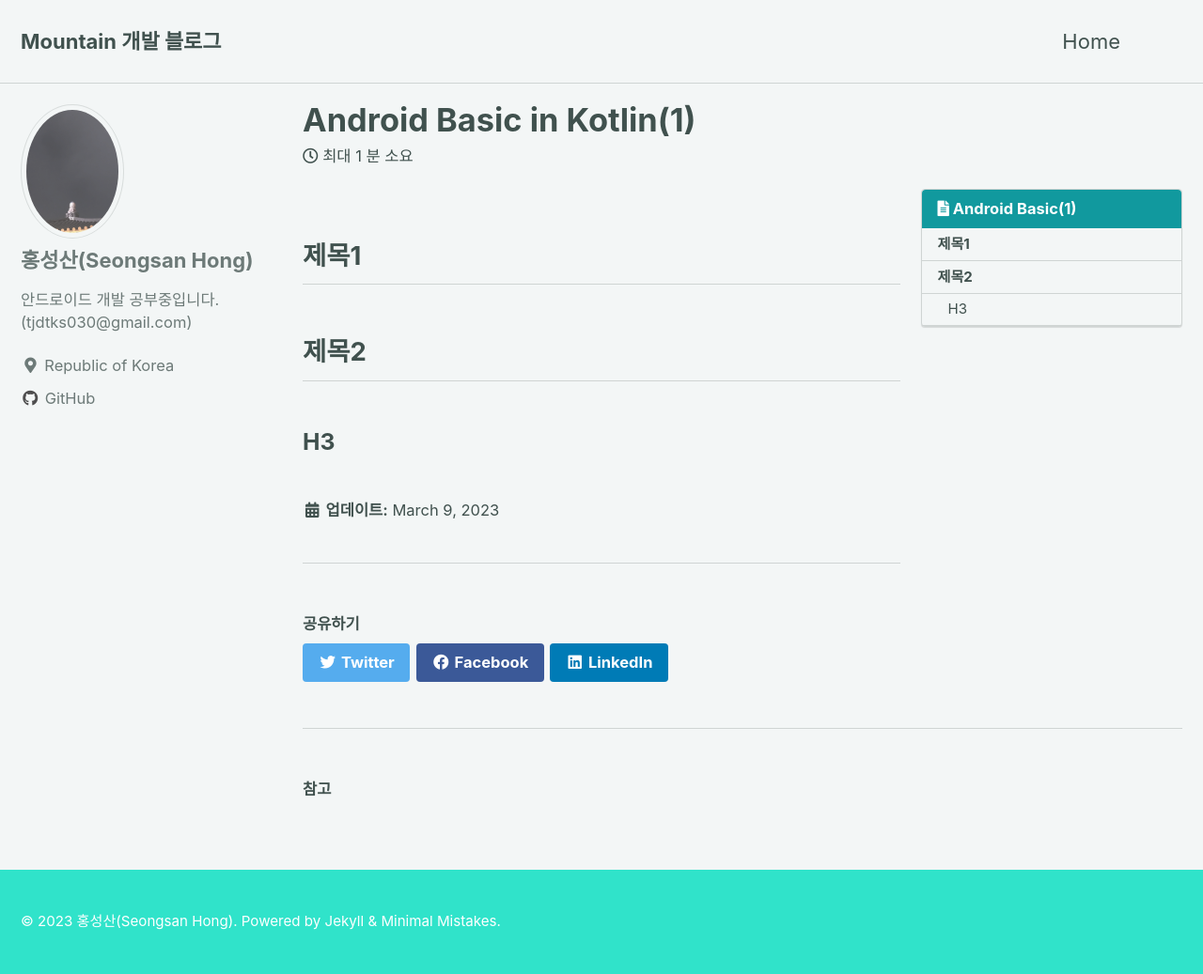
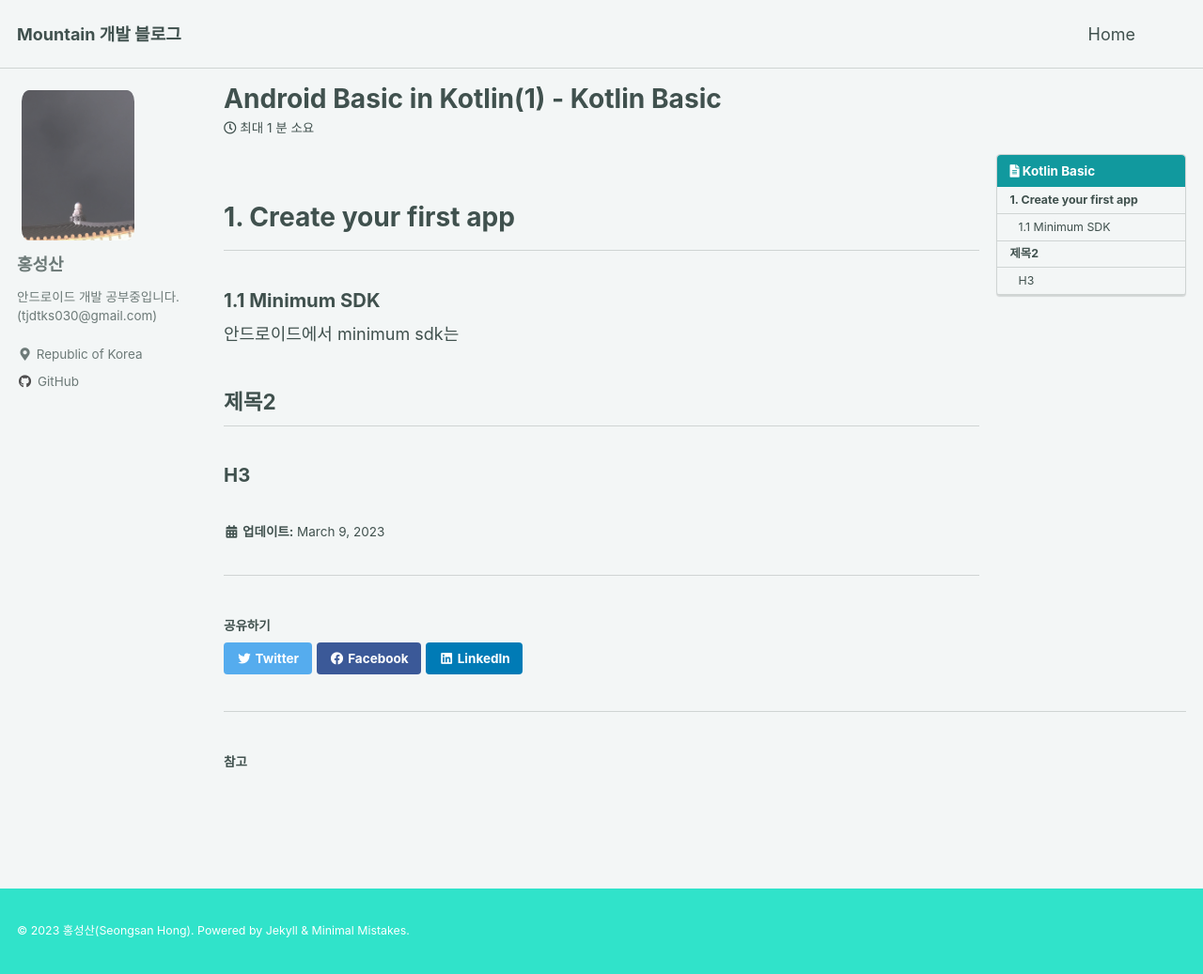
Before and after one commit to mountainn-dev/mountainn-dev.github.io, a Jekyll site: the page built from _posts/2023-03-09-post-Android-Basic-Kotlin(1).md, in a window 1280 px wide and 1037 px high. Shown: the whole window at 94% size. Built offline with Jekyll 4.4.1, drawn with Linux system fonts in a browser that asks for light colours; cached includes are drawn as plain includes.

Commit message:
23.03.12 git블로그 세팅

```diff
--- a/_config.yml
+++ b/_config.yml
@@ -104,7 +104,7 @@ analytics:
 
 # Site Author
 author:
-  name             : "홍성산(Seongsan Hong)"
+  name             : "홍성산"
   avatar           : "image/roof.jpg"
   bio              : "안드로이드 개발 공부중입니다. (tjdtks030@gmail.com)"
   location         : "Republic of Korea"
--- a/_posts/2023-03-09-post-Android-Basic-Kotlin(1).md
+++ b/_posts/2023-03-09-post-Android-Basic-Kotlin(1).md
@@ -1,11 +1,15 @@
 ---
-title: "Android Basic in Kotlin(1)"
+title: "Android Basic in Kotlin(1) - Kotlin Basic"
 toc: true
 toc_sticky: true
-toc_label: Android Basic(1)
+toc_label: Kotlin Basic
 ---
-제목1
+<br/>
+
+# 1. Create your first app
 ---
+### 1.1 Minimum SDK
+안드로이드에서 minimum sdk는
 
 제목2
 ---
--- a/_sass/minimal-mistakes/_reset.scss
+++ b/_sass/minimal-mistakes/_reset.scss
@@ -15,11 +15,11 @@ html {
   }
 
   @include breakpoint($large) {
-    font-size: 20px;
+    font-size: 18px;
   }
 
   @include breakpoint($x-large) {
-    font-size: 22px;
+    font-size: 18px;
   }
 
   -webkit-text-size-adjust: 100%;
--- a/_sass/minimal-mistakes/_sidebar.scss
+++ b/_sass/minimal-mistakes/_sidebar.scss
@@ -134,12 +134,12 @@
   }
 
   img {
-    max-width: 110px;
-    border-radius: 50%;
+    max-width: 130px;
+    border-radius: 10%;
 
     @include breakpoint($large) {
       padding: 5px;
-      border: 1px solid $border-color;
+      border: 0px solid $border-color;
     }
   }
 }
--- a/_sass/minimal-mistakes/_variables.scss
+++ b/_sass/minimal-mistakes/_variables.scss
@@ -155,9 +155,9 @@ $max-width: $x-large !default;
    Grid
    ========================================================================== */
 
-$right-sidebar-width-narrow: 200px !default;
-$right-sidebar-width: 300px !default;
-$right-sidebar-width-wide: 400px !default;
+$right-sidebar-width-narrow: 120px !default;
+$right-sidebar-width: 220px !default;
+$right-sidebar-width-wide: 270px !default;
 
 /*
    Other
```
